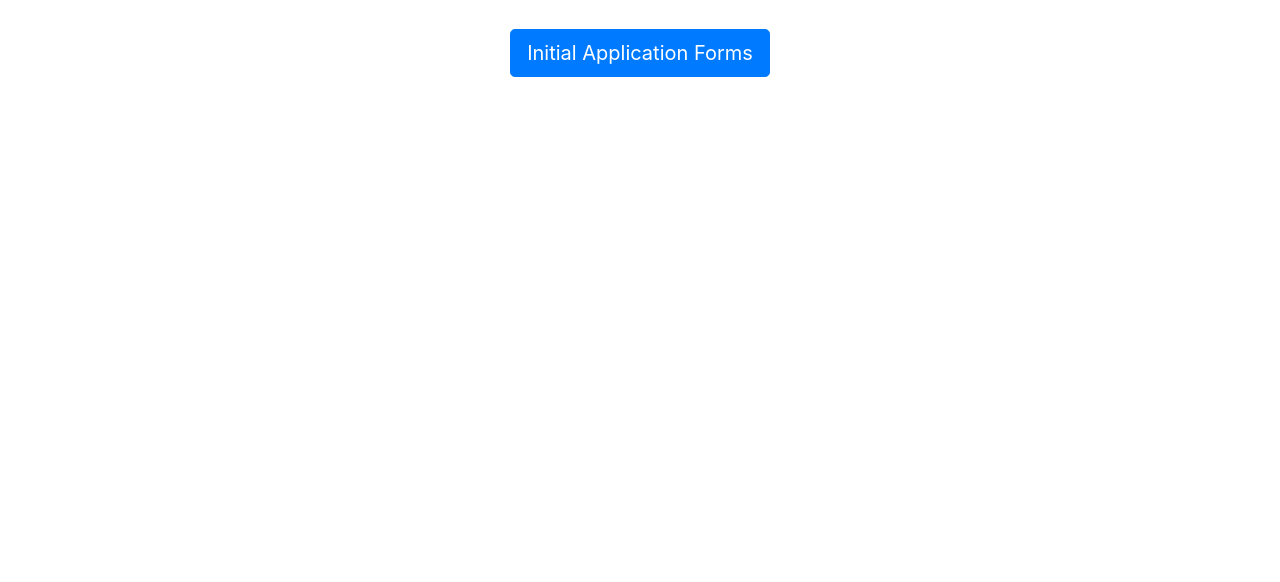
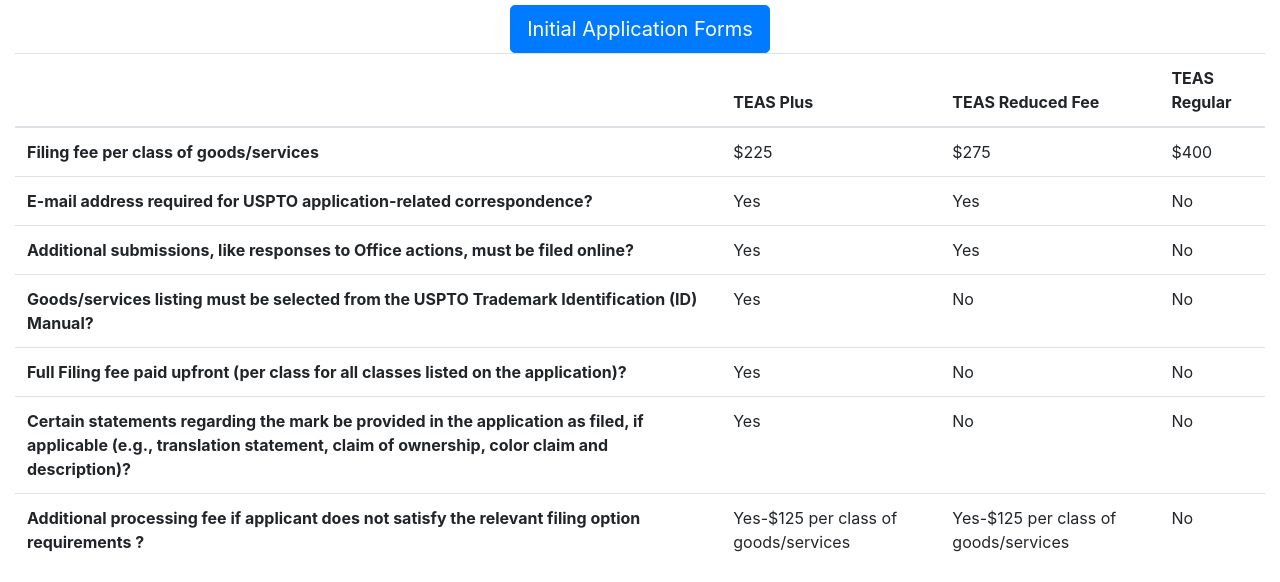
Before and after one commit to masully/Image-Search-POC, a plain HTML site: page index.html in a window 1280 px wide. Shown: the part 483-1065 px from the top of the page. Before the commit the page ends 800 px from the top, so only its background shows below. Drawn offline with nearby package versions, Linux system fonts and the light colour scheme.

Commit message:
index table initial

```diff
--- a/index.html
+++ b/index.html
@@ -27,7 +27,7 @@
           </ul>
         </div>
       </nav>
-    <br><br><br>
+    <br><br>
     <div class='container-fluid'>
       <div class='row justify-content-center'>
         <h1 class='display-2' style="text-align:center">Trademark Electronic Application System</h1>
@@ -43,6 +43,62 @@
         <a class="btn btn-primary btn-lg" href="form.html">Initial Application Forms</a>
       </div>
     </div>
+    <div class='container-fluid'>
+      <table class="table">
+        <thead>
+          <tr>
+            <th scope="col"></th>
+            <th scope="col">TEAS Plus</th>
+            <th scope="col">TEAS Reduced Fee</th>
+            <th scope="col">TEAS Regular</th>
+          </tr>
+        </thead>
+        <tbody>
+          <tr>
+            <th scope="row">Filing fee per class of goods/services</th>
+            <td>$225</td>
+            <td>$275</td>
+            <td>$400</td>
+          </tr>
+          <tr>
+            <th scope="row">E-mail address required for USPTO application-related correspondence?</th>
+            <td>Yes</td>
+            <td>Yes</td>
+            <td>No</td>
+          </tr>
+          <tr>
+            <th scope="row">Additional submissions, like responses to Office actions, must be filed online?</th>
+            <td>Yes</td>
+            <td>Yes</td>
+            <td>No</td>
+          </tr>
+          <tr>
+            <th scope="row">Goods/services listing must be selected from the USPTO Trademark Identification (ID) Manual?</th>
+            <td>Yes</td>
+            <td>No</td>
+            <td>No</td>
+          </tr>
+          <tr>
+            <th scope="row">Full Filing fee paid upfront (per class for all classes listed on the application)?</th>
+            <td>Yes</td>
+            <td>No</td>
+            <td>No</td>
+          </tr>
+          <tr>
+            <th scope="row">Certain statements regarding the mark be provided in the application as filed, if applicable (e.g., translation statement, claim of ownership, color claim and description)?</th>
+            <td>Yes</td>
+            <td>No</td>
+            <td>No</td>
+          </tr>
+          <tr>
+            <th scope="row">Additional processing fee if applicant does not satisfy the relevant filing option requirements ?</th>
+            <td>Yes-$125 per class of goods/services</td>
+            <td>Yes-$125 per class of goods/services</td>
+            <td>No</td>
+          </tr>
+        </tbody>
+      </table>
+    </div>
   </div>
   <script src="https://code.jquery.com/jquery-3.2.1.slim.min.js" integrity="sha384-KJ3o2DKtIkvYIK3UENzmM7KCkRr/rE9/Qpg6aAZGJwFDMVNA/GpGFF93hXpG5KkN" crossorigin="anonymous"></script>
   <script src="https://cdnjs.cloudflare.com/ajax/libs/popper.js/1.12.9/umd/popper.min.js" integrity="sha384-ApNbgh9B+Y1QKtv3Rn7W3mgPxhU9K/ScQsAP7hUibX39j7fakFPskvXusvfa0b4Q" crossorigin="anonymous"></script>
```
